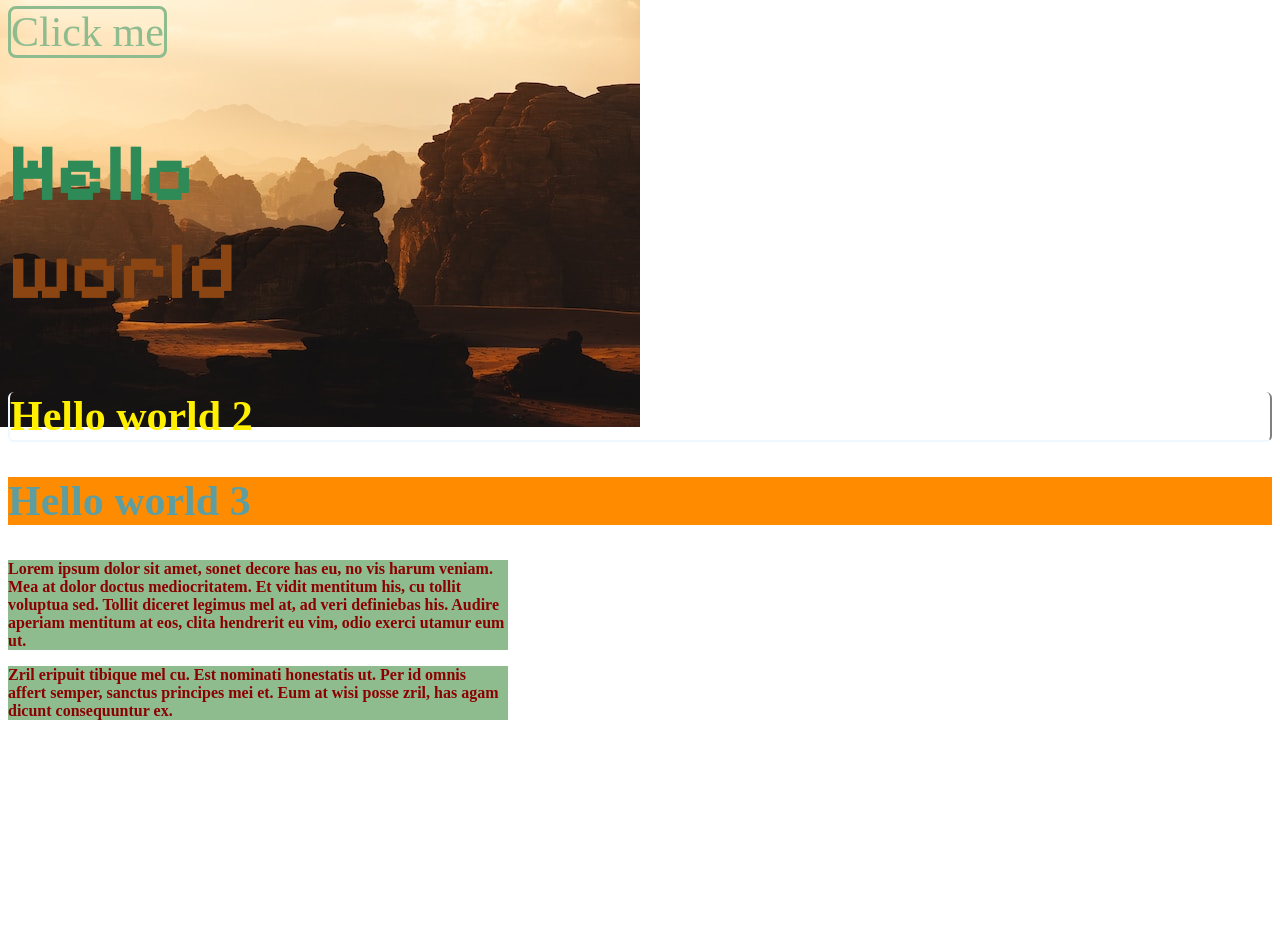
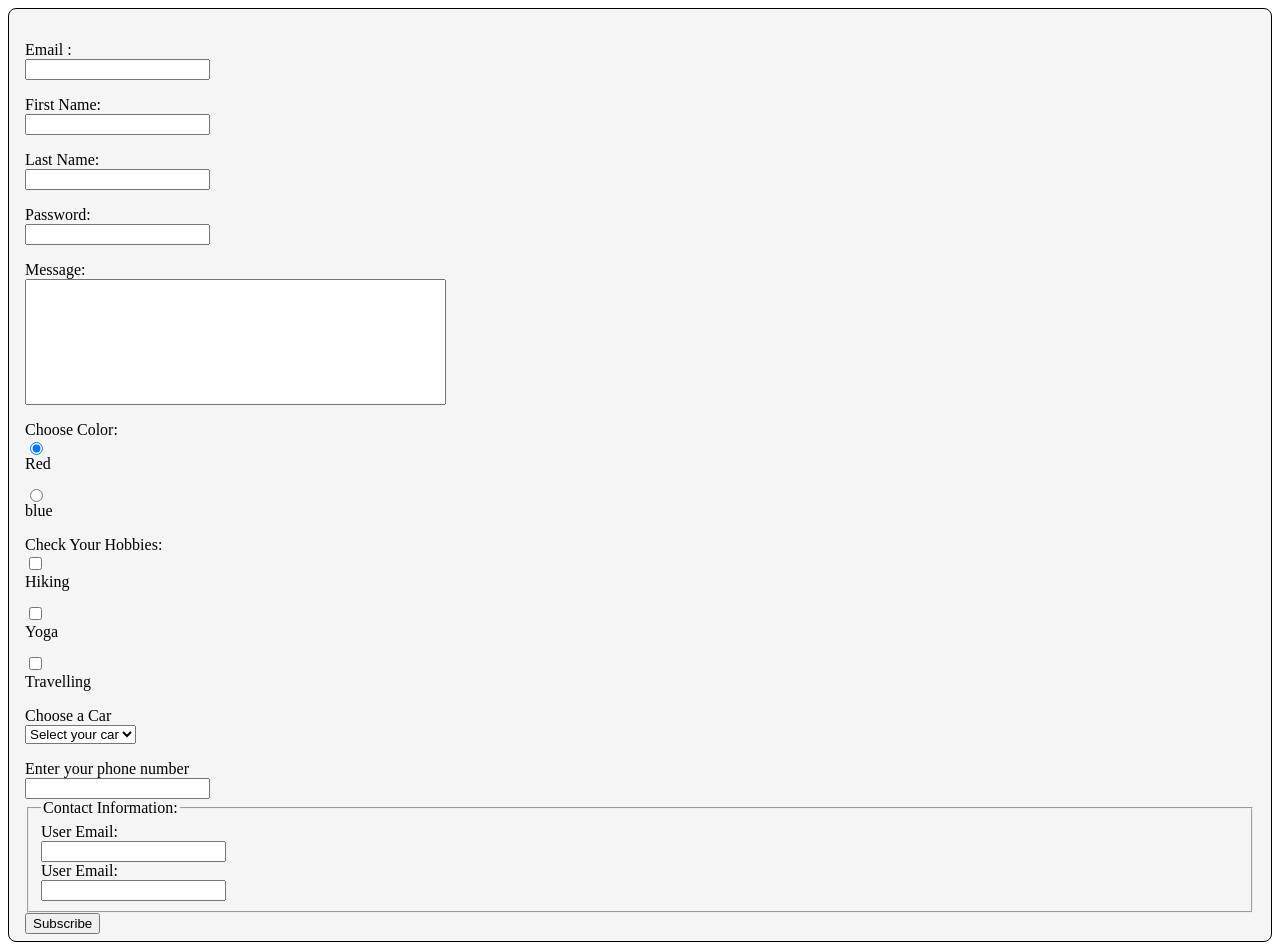
Before and after one commit to annikenlys/week-2-html-css, a plain HTML site: page index.html in a window 1280 px wide. Before the commit the page ends 800 px from the top, so only its background shows below. Drawn offline with Linux system fonts and the light colour scheme.

Commit message:
html css forms

```diff
--- a/css/styles.css
+++ /dev/null
@@ -1,68 +0,0 @@
-* {
-
-}
-
-body{
-    background-size: contain;
-    background: url("../assets/images/neom.jpg") no-repeat;
-}
-
-/* This is
-   my first
-   heading*/
-#first-heading {
-    font-family: 'Pixelify Sans', cursive;;
-    color: seagreen;
-    background-color: transparent;
-    font-size: 82px;
-    width: 200px;
-    height: 200px;
-}
-
-#first-heading span{
-    color: saddlebrown;
-}
-
-/*#first-heading-span-word {*/
-/*    color:saddlebrown;*/
-/*}*/
-
-#second-heading {
-    color: #fff000;
-    background-color: transparent;
-    border-style: solid;
-    border-width: 2px;
-    border-color: aliceblue;
-    border-top-style: hidden;
-    border-right-color: rgb(128, 128, 128);
-    border-radius: 6px;
-    /*border: 2px solid aliceblue;*/
-}
-
-#third-heading {
-    color: cadetblue;
-}
-
-.generic-heading {
-    font-size: 42px;
-    background-color: darkorange;
-}
-
-p{
-    background-color: darkseagreen;
-    color: darkred;
-    font-weight: bold;
-    width: 500px;
-}
-
-a {
-    font-size: 42px;
-    border-style: solid;
-    border-radius: 8px;
-    text-decoration: none;
-    color: darkseagreen;
-}
-
-a:hover {
-    background-color: powderblue;
-}
--- a/index.html
+++ b/index.html
@@ -1,36 +1,108 @@
-<!DOCTYPE html>
+<!doctype html>
 <html lang="en">
 
 <head>
     <meta charset="UTF-8">
-    <title>
-        Day 2 week 2
-    </title>
-    <link rel="preconnect" href="https://fonts.googleapis.com">
-    <link rel="preconnect" href="https://fonts.gstatic.com" crossorigin>
-    <link href="https://fonts.googleapis.com/css2?family=Pixelify+Sans:wght@500;700&display=swap" rel="stylesheet">
-    <link rel="stylesheet" type="text/css" href="css/styles.css">
+    <meta name="viewport" content="width=device-width, initial-scale=1.0">
+    <title>week 2 day 4</title>
+    <link rel="stylesheet" type="text/css" href="style.css">
 </head>
 <body>
-    <a href="#">Click me</a>
-    <h2 id="first-heading" class="generic-heading">
-        Hello <span id="first-heading-span-word">world</span>
-    </h2>
-    <h2 id="second-heading" class="generic-heading">
-        Hello world 2
-    </h2>
-    <h2 id="third-heading" class="generic-heading">
-        Hello world 3
-    </h2>
-    <p>
-        Lorem ipsum dolor sit amet, sonet decore has eu, no vis harum veniam. Mea at dolor doctus mediocritatem. Et
-        vidit mentitum his, cu tollit voluptua sed. Tollit diceret legimus mel at, ad veri definiebas his. Audire
-        aperiam mentitum at eos, clita hendrerit eu vim, odio exerci utamur eum ut.
-    </p>
-    <p>
-        Zril eripuit tibique mel cu. Est nominati honestatis ut. Per id omnis affert semper, sanctus principes mei
-        et. Eum at wisi posse zril, has agam dicunt consequuntur ex.
-    </p>
+    <!--THIS SECTION TO TAKE MY USER INFORMATION-->
+    <section>
+        <form action="/thank-you.html">
+
+        <div class="container">
+            <label for="email">Email :</label>
+            <input type="email" name="my-email" id="email"/>
+        </div>
+
+        <div class="container">
+            <label for="first-name">First Name:</label>
+            <input type="text" name="first-name" id="first-name"/>
+        </div>
+
+        <div class="container">
+            <label for="last-name">Last Name:</label>
+            <input type="text" name="last-name" id="last-name"/>
+        </div>
+
+        <div class="container">
+            <label for="user-password">Password:</label>
+            <input type="password" name="user-password" id="user-password"/>
+        </div>
+
+        <div class="container">
+            <label for="message">Message:</label>
+            <textarea name="message" id="message" rows="8" cols="50"></textarea>
+        </div>
+
+        <div class="container">
+            <span>Choose Color:</span>
+            <label>
+                <input type="radio" name="color" value="red" checked/>
+                Red
+            </label>
+        </div>
+
+        <div class="container">
+            <label>
+                <input type="radio" name="color" value="blue"/>
+                blue
+            </label>
+        </div>
+
+        <div class="container">
+            <span>Check Your Hobbies:</span>
+            <label>
+                <input type="checkbox" name="hobbies" value="hiking"/>
+                Hiking
+            </label>
+        </div>
+
+        <div class="container">
+            <label>
+                <input type="checkbox" name="hobbies" value="yoga"/>
+                Yoga
+            </label>
+        </div>
+
+        <div class="container">
+            <label>
+                <input type="checkbox" name="hobbies" value="travelling"/>
+                Travelling
+            </label>
+        </div>
+
+        <div class="container">
+            <label for="car">Choose a Car</label>
+            <select name="car" id="car">
+                <option value="" selected disabled>Select your car</option>
+                <option>Ferrari</option>
+                <option>Fiat</option>
+                <option>BMW</option>
+                <option>Mercedes</option>
+            </select>
+        </div>
+
+        <!--Will only be shown on a phone-->
+        <label for="phone">Enter your phone number</label>
+        <input type="tel" id="phone" name="phone"/>
+
+        <fieldset>
+            <legend>
+                Contact Information:
+            </legend>
+
+            <label for="user-email">User Email:</label>
+            <input type="email" id="user-email" name="user-email"/>
+
+            <label for="user-phone">User Email:</label>
+            <input type="tel" id="user-phone" name="user-phone"/>
+        </fieldset>
+
+        <button type="submit">Subscribe</button>
+        </form>
+    </section>
 </body>
-
 </html>
--- /dev/null
+++ b/style.css
@@ -0,0 +1,24 @@
+section {
+        background: whitesmoke;
+        height: 900px;
+        border-radius: 8px;
+        padding: 16px;
+        border: 1px solid;
+    }
+
+form {
+    height: 100%;
+}
+
+label, input, textarea {
+    display: block;
+}
+
+#message {
+    resize: none;
+}
+
+.container {
+    /*margin: 16px 0 16px 0;*/
+    margin: 16px 0
+}
```
Also changed, not shown: task.html (deleted, +0 -100 lines), test.html (deleted, +0 -19 lines), thank-you.html (added, +12 -0 lines), assets/images/neom.jpg (deleted).
